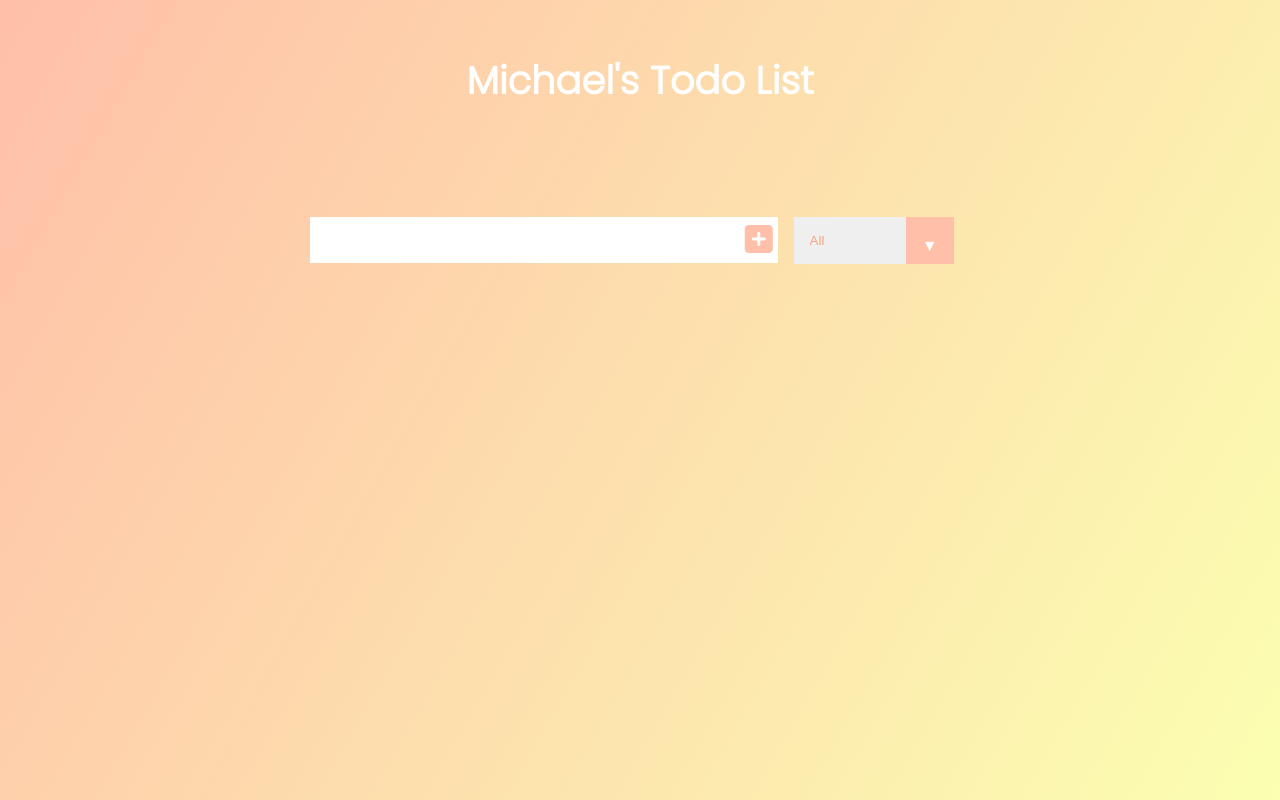
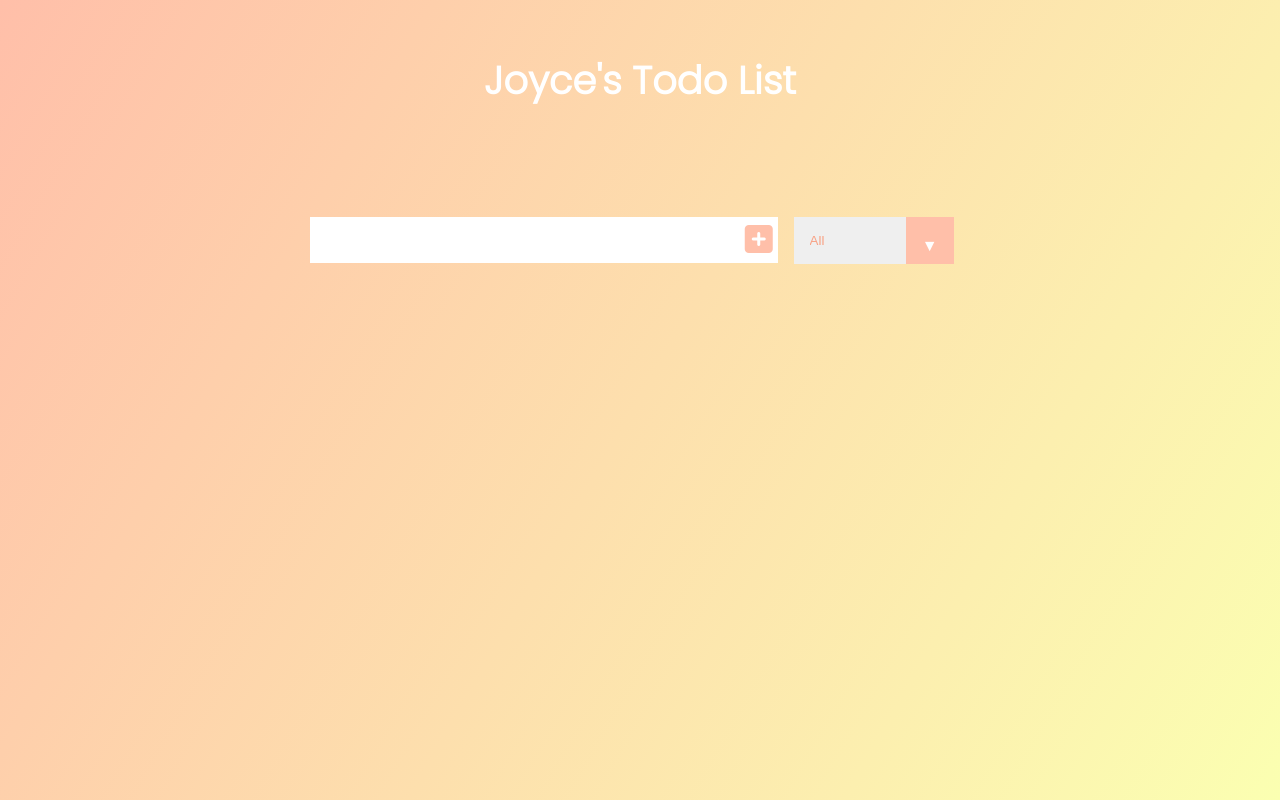
Before and after one commit to Michael-Alz/Simple-To-Do-List., a plain HTML site: page index.html in a window 1280 px wide. Drawn offline with Linux system fonts and the light colour scheme.

Commit message:
Update index.html

```diff
--- a/index.html
+++ b/index.html
@@ -14,7 +14,7 @@
 <body>
 
     <header>
-        <h1>Michael's Todo List</h1>
+        <h1>Joyce's Todo List</h1>
     </header>
 
     <form>
```
